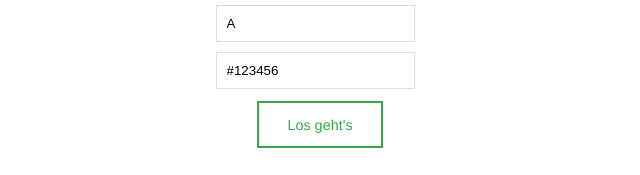
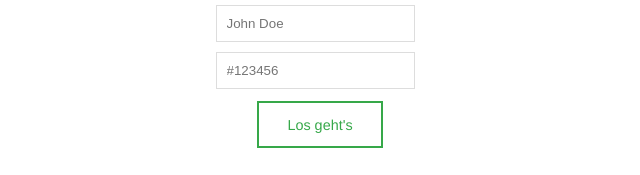
Before and after one commit to Tait1337/just-one, a website: page client/index.html in a window 1280 px wide. Shown: the part 503-678 px from the top of the page, 320-960 px from the left. Drawn offline with nearby package versions, Linux system fonts and the light colour scheme; no server answers.

```diff
--- a/client/index.html
+++ b/client/index.html
@@ -244,8 +244,8 @@
 
     <main>
         <form id="startform">
-            <input name="userid" type="text" placeholder="John Doe" required value="A" /><br />
-            <input name="gameid" type="text" placeholder="#123456" pattern="#[0-9]{6}" required value="#123456" /><br />
+            <input name="userid" type="text" placeholder="John Doe" required /><br />
+            <input name="gameid" type="text" placeholder="#123456" pattern="#[0-9]{6}" required /><br />
             <button class="slide">Los geht's</button>
         </form>
 
```
